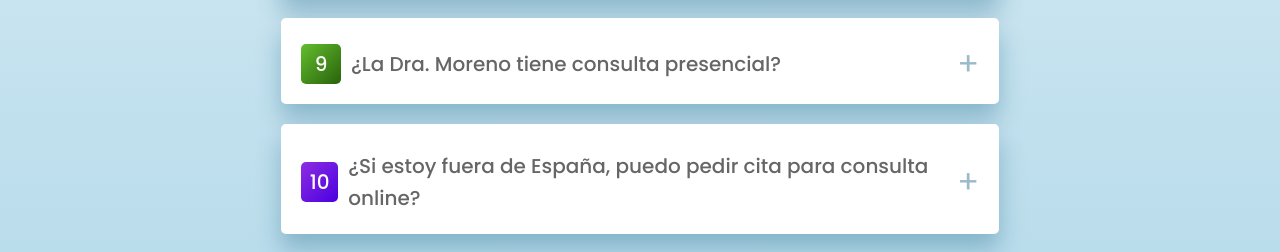
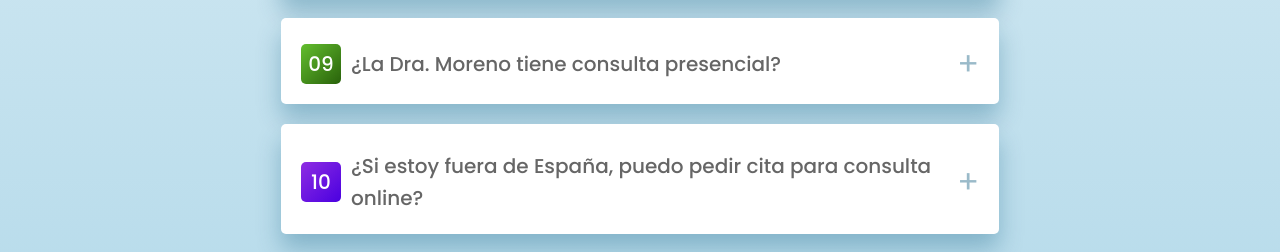
Before and after one commit to JuanAntonioPR/consulta-monica, a website built with Vite: page index.html in a window 1280 px wide. Shown: the part 5759-6011 px from the top of the page. Built offline with nearby package versions, Linux system fonts and the light colour scheme.

Commit message:
Corregido el aspecto de los h3 de la sección de preguntas frecuentes para que el tamaño sea fijo con flex-shrink: 0;

```diff
--- a/index.html
+++ b/index.html
@@ -318,7 +318,7 @@
             <div class="tab">
               <input type="radio" name="acc" id="acc9">
               <label for="acc9">
-                <h3>9</h3>
+                <h3>09</h3>
                 <h4>¿La Dra. Moreno tiene consulta presencial?</h4>
               </label>
               <div class="content">
--- a/src/sass/components/_faq.scss
+++ b/src/sass/components/_faq.scss
@@ -41,6 +41,7 @@
       h3 {
         width: 40px;
         height: 40px;
+        flex-shrink: 0;
         background: #333;
         display: flex;
         justify-content: center;
```
